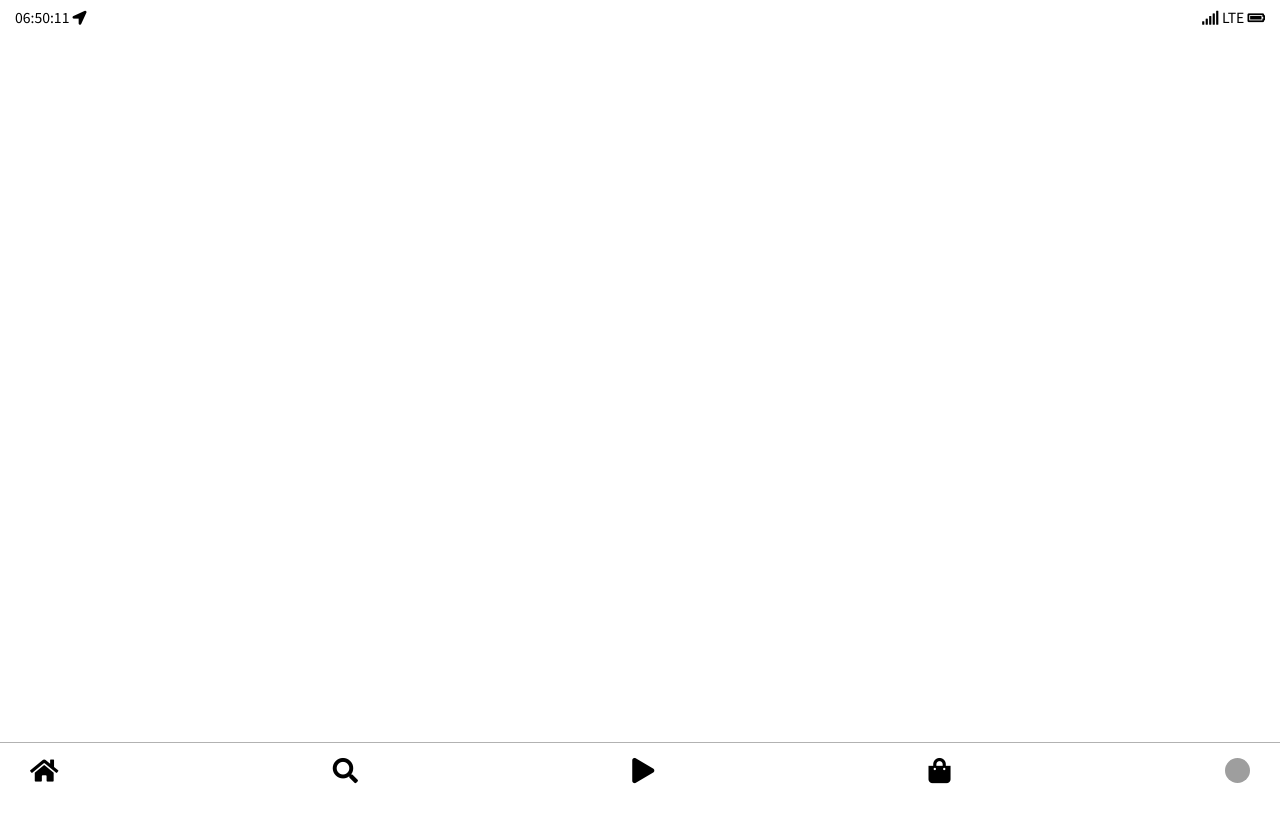
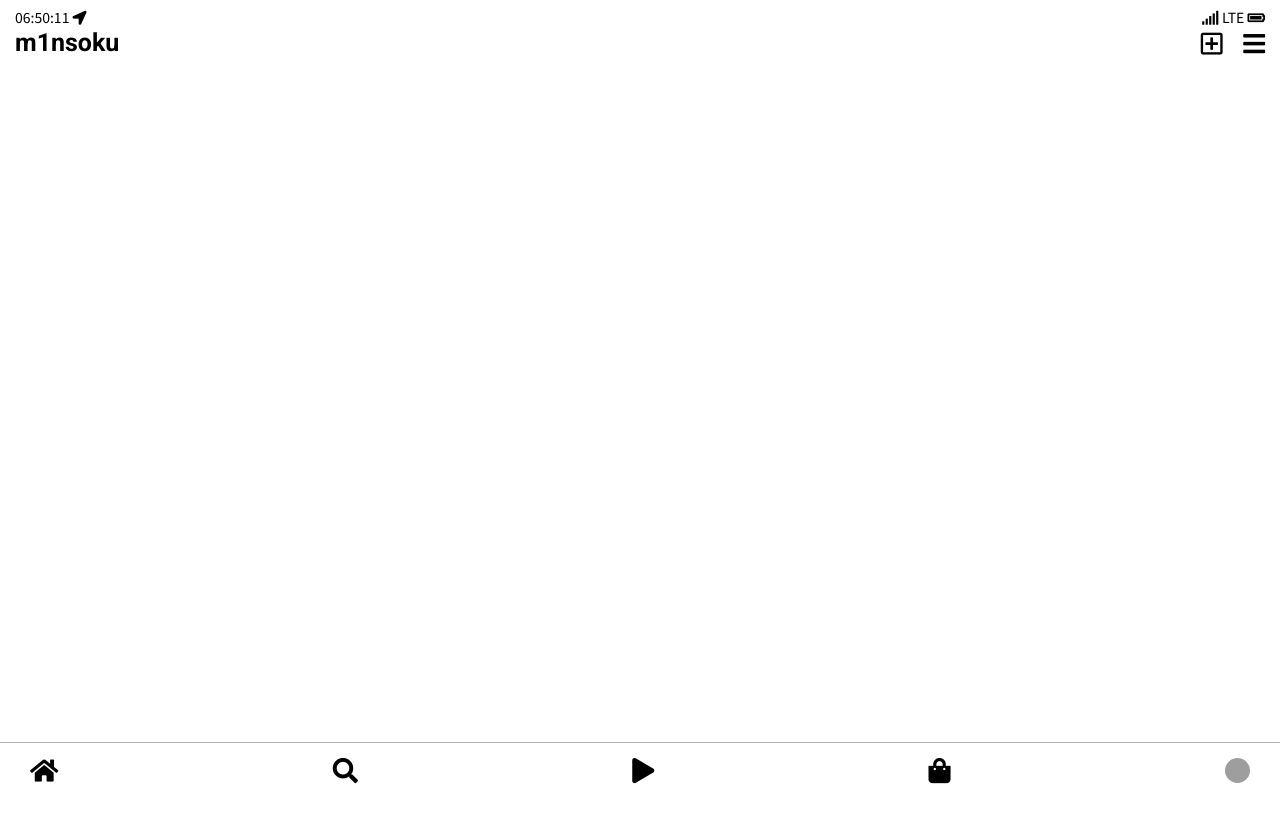
Before and after one commit to minsoku/minstagram, a plain HTML site: page profile.html in a window 1280 px wide. Shown: the top 822 px of the page. Drawn offline with Linux system fonts and the light colour scheme; grey boxes are pictures that could not be loaded.

Commit message:
profile.html update

```diff
--- a/css/index.css
+++ b/css/index.css
@@ -6,7 +6,9 @@
 @import "nav.css";
 @import "only-mobile.css";
 @import "dropdown.css";
+@import "profile.css";
 @import url("https://fonts.googleapis.com/css2?family=Noto+Sans+KR:wght@100;300;400&display=swap");
+@import url("https://fonts.googleapis.com/css2?family=Roboto:wght@700&display=swap");
 body {
   font-family: "Noto Sans KR", sans-serif;
   font-size: 14px;
--- /dev/null
+++ b/css/profile.css
@@ -0,0 +1,17 @@
+.profile_top {
+  padding-top: 30px;
+  display: flex;
+  justify-content: space-between;
+  padding-left: 15px;
+  padding-right: 15px;
+}
+.profile_name {
+  font-size: 25px;
+  font-family: "Roboto", sans-serif;
+}
+.profile_option {
+  font-size: 25px;
+}
+.profile_option :nth-child(1) {
+  padding-right: 15px;
+}
--- a/profile.html
+++ b/profile.html
@@ -8,7 +8,7 @@
     <title>minstagram / my-profile</title>
 </head>
 <body>
-    <a name="touch_state_bar"></a>
+    <a name="touch_state_bar"></a> <!-- 상단바 터치시 맨 위로 올라가기 -->
     <div>
         <div class="state_bar">
             <a href="#touch_state_bar">
@@ -25,7 +25,13 @@
             </div>
         </a>
     </div>
-
+    <div class="profile_top">
+        <div class="profile_name">m1nsoku</div>
+        <div class="profile_option">
+            <i class="far fa-plus-square"></i>
+            <i class="fas fa-bars"></i>
+    </div>
+    </div>
 
 
     <div class="nav_bar">
```
Also changed, not shown: index.html (+1 -1 lines).
